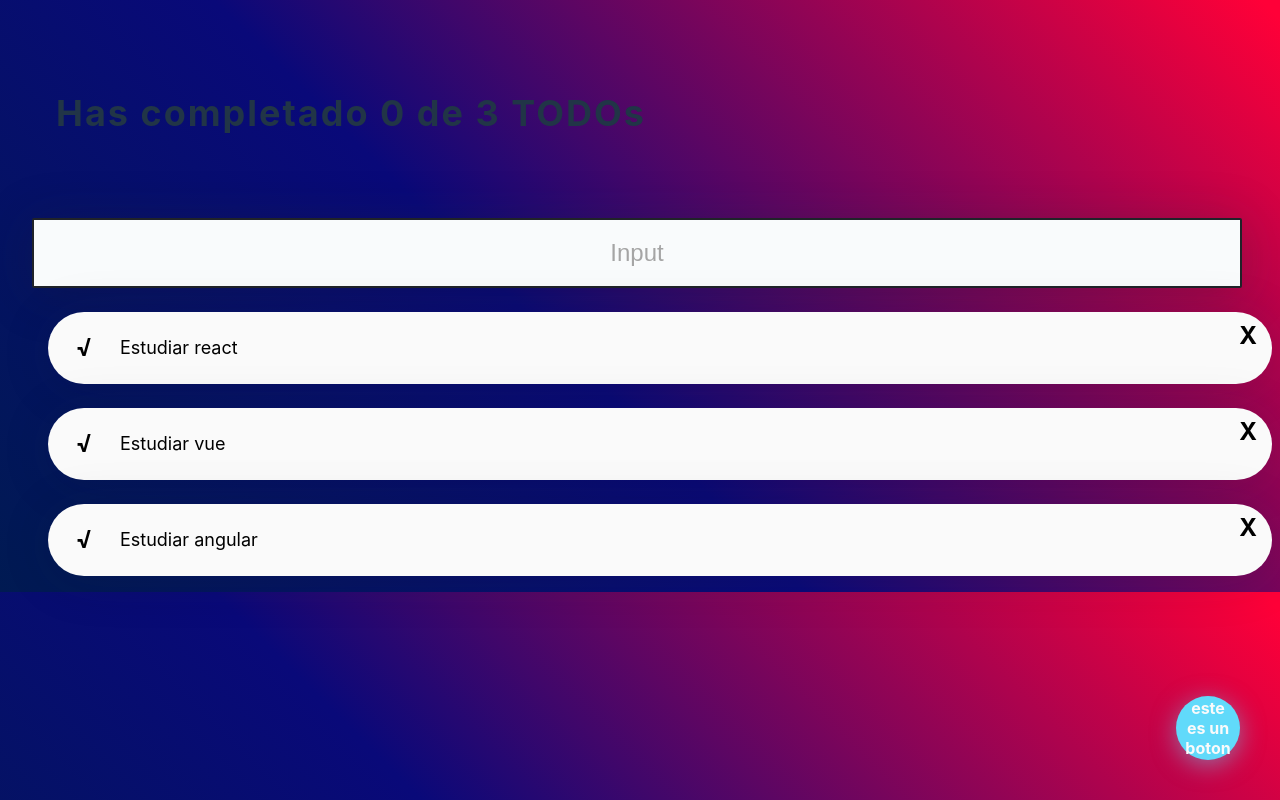
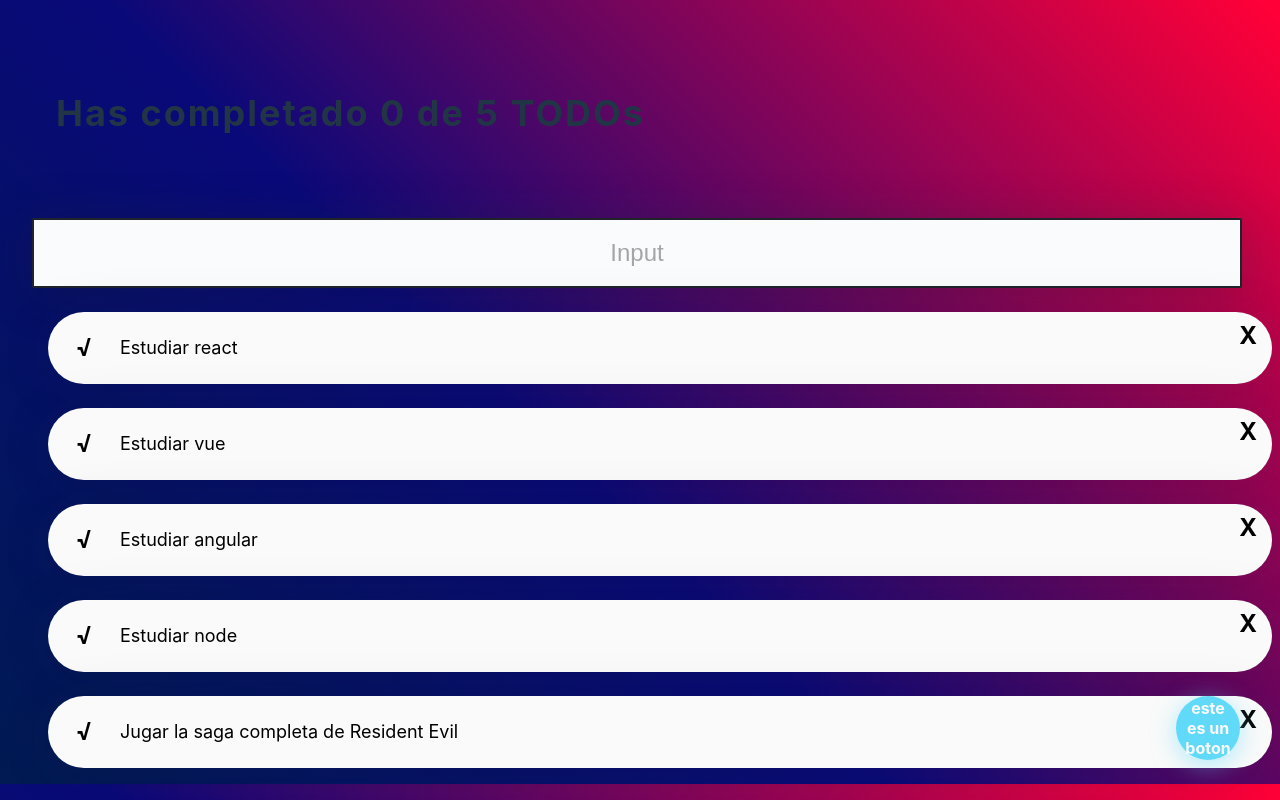
Before and after one commit to danieldrako/todo-machine, a React (Vite) app: page / in a window 1280 px wide. Built offline with nearby package versions, Linux system fonts and the light colour scheme.

Commit message:
update and restar poject

```diff
--- a/src/App.jsx
+++ b/src/App.jsx
@@ -1,16 +1,20 @@
 import { useState } from 'react'
-import TodoCounter from './components/TodoCounter'
-import TodoSearch from './components/TodoSearch'
+import {TodoCounter} from './components/TodoCounter'
+import {TodoSearch} from './components/TodoSearch'
 import CreateTodoButton from './components/CreateTodoButton'
 import TodoList from './components/TodoList'
 import TodoItem from './components/TodoItem'
 
 //import './App.css'
+{/* //*===========================Todo List================================ */}
 const defaultTodos = [
   { text: 'Estudiar react', completed: false },
   { text: 'Estudiar vue', completed: false },
-  { text: 'Estudiar angular', completed: false }
+  { text: 'Estudiar angular', completed: false },
+  { text: 'Estudiar node', completed: false },
+  { text: 'Jugar la saga completa de Resident Evil', completed: false }
 ]
+{/* //*=========================================================== */}
 
 
 function App() {
@@ -21,8 +25,8 @@ function App() {
   const completedTodos = todos.filter(todo => !!todo.completed).length;
   const totalTodos = todos.length;
 
+{/* //*<=======================SearchedTodos====================================> */}
   let searchedTodos = [];
-
   if(!searchValue.length>=1){
     searchedTodos = todos
   }else{
@@ -32,20 +36,25 @@ function App() {
       return todoText.includes(searchText);
     })
   }
+{/* //*</=========================SearchedTodos=============================/> */}
 
+{/* //*<=======================completeTodo====================================> */}
   const completeTodo = (text) => {
       const todoIndex = todos.findIndex(todo => todo.text === text)
       const newTodos = [...todos]
       todos[todoIndex].completed = true
       setTodos(newTodos)
    }
+{/* //*</=======================completeTodo====================================/> */}
 
+{/* //*<=======================deleteTodo====================================> */}
    const deleteTodo = (text) => {
     const todoIndex = todos.findIndex(todo => todo.text === text)
     const newTodos = [...todos]
     newTodos.splice(todoIndex,1)
     setTodos(newTodos)
  }
+ {/* //*</=======================deleteTodo====================================/> */}
 
   return (
     <>
@@ -58,6 +67,7 @@ function App() {
       setSearchValue={setSearchValue}
       />
       <TodoList>
+        {/* //!Children-> React transforma todo lo que está dentro de nuestro componente en la propiedad children*/}
         {searchedTodos.map(todos =>(
           <TodoItem
             key={todos.text}
@@ -65,7 +75,6 @@ function App() {
             completed={todos.completed}
             onComplete={() => completeTodo(todos.text)}
             onDelete={() => deleteTodo(todos.text)}
-
           />
         ))}
       </TodoList>
--- a/src/components/CreateTodoButton.jsx
+++ b/src/components/CreateTodoButton.jsx
@@ -1,4 +1,4 @@
-import React from 'react'
+
 
 import '../styles/CreateTodoButton.css'
 const CreateTodoButton = () => {
--- a/src/components/TodoCounter.jsx
+++ b/src/components/TodoCounter.jsx
@@ -9,4 +9,4 @@ const TodoCounter = ({total, completed}) => {
   )
 }
 
-export default TodoCounter
+export { TodoCounter}
--- a/src/components/TodoList.jsx
+++ b/src/components/TodoList.jsx
@@ -1,4 +1,3 @@
-import React from 'react'
 
 const TodoList = (props) => {
   return (
--- a/src/components/TodoSearch.jsx
+++ b/src/components/TodoSearch.jsx
@@ -17,4 +17,4 @@ const TodoSearch = ({searchValue, setSearchValue}) => {
   )
 }
 
-export default TodoSearch
+export {TodoSearch}
```
Also changed, not shown: .eslintrc.cjs.
